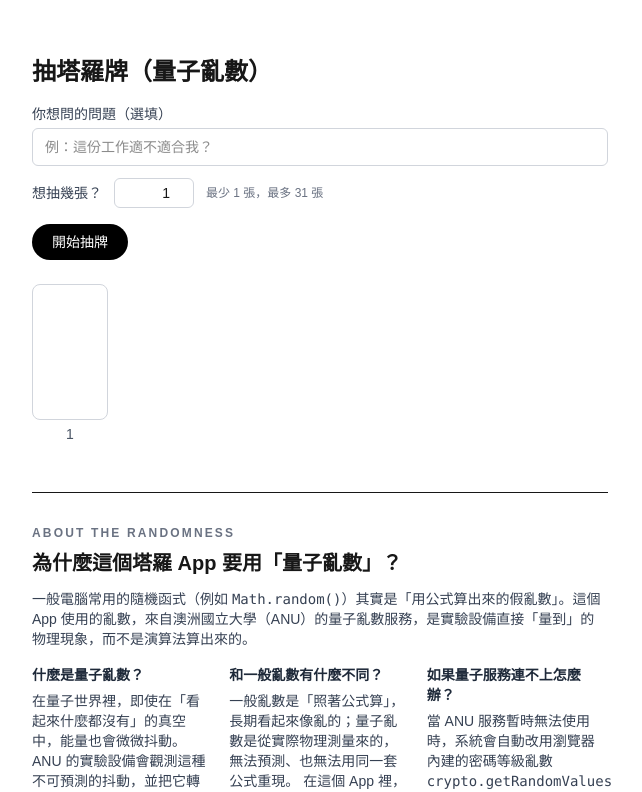
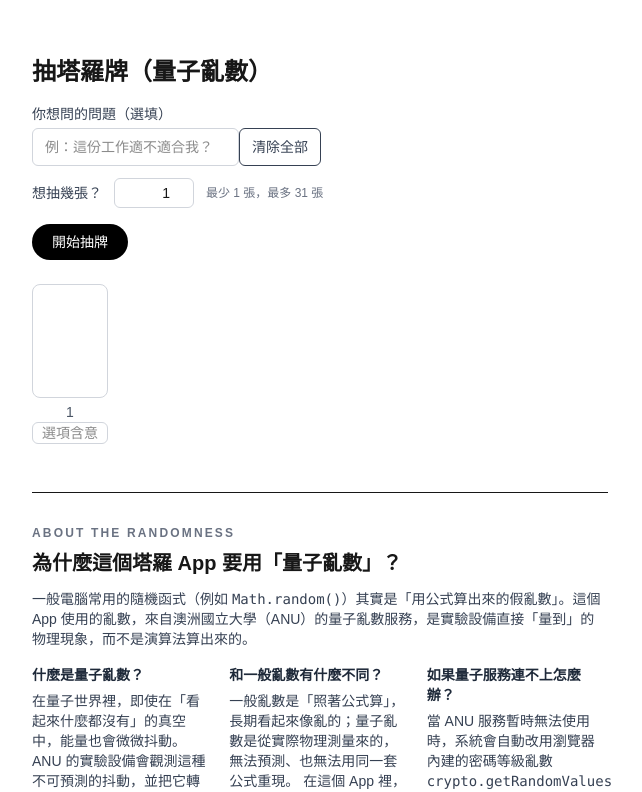
Before and after one commit to CatherineHsuDev/tarot-card-picker, a Next.js app: page / in a window 1280 px wide. Shown: the top 792 px of the page, without its empty margins (320-962 px from the left). Built offline with nearby package versions, Linux system fonts and the light colour scheme.

Commit message:
update option tag display and empty input btn

```diff
--- a/app/page.tsx
+++ b/app/page.tsx
@@ -1,6 +1,6 @@
 "use client";
 
-import { useState, useRef } from "react";
+import { useState, useRef, useEffect } from "react";
 import { SAMPLE_CARDS } from "@/lib/tarot/cards-sample";
 import { createQuantumDeck, drawFromDeck } from "@/lib/tarot/quantumDeck";
 import type { DeckCard } from "@/lib/tarot/types";
@@ -10,9 +10,36 @@ import { splitName } from "@/lib/tarot/splitName";
 export default function HomePage() {
   const [drawn, setDrawn] = useState<DeckCard[] | null>(null);
   const [loading, setLoading] = useState(false);
+  const [question, setQuestion] = useState("");
   const [count, setCount] = useState<number>(1); // ⭐ 使用者想抽幾張
-  // const [question, setQuestion] = useState(""); // ⭐ 使用者輸入的問題（表單用）
+  const [options, setOptions] = useState<string[]>([""]); // ⭐ dynamic options
   const lastDrawTimeRef = useRef<number | null>(null);
+
+  // ⭐ 當 count 改變時，自動調整 options 長度
+  useEffect(() => {
+    if (Number.isNaN(count)) return;
+
+    setOptions((prev) => {
+      const next = [...prev];
+
+      // 延長
+      while (next.length < count) next.push("");
+
+      // 縮短
+      if (next.length > count) next.length = count;
+
+      return next;
+    });
+  }, [count]);
+
+  // ⭐ 處理 options 單欄位變更
+  const handleOptionChange = (index: number, value: string) => {
+    setOptions((prev) => {
+      const next = [...prev];
+      next[index] = value;
+      return next;
+    });
+  };
 
   const handleDraw = async () => {
     const now = Date.now();
@@ -61,6 +88,7 @@ export default function HomePage() {
     setCount(next);
   };
 
+
   // 是否可以按按鈕：正在 loading 或 count 無效時不給按
   const isDrawDisabled = loading || Number.isNaN(count);
 
@@ -77,11 +105,25 @@ export default function HomePage() {
             </label>
             <input
               type="text"
-              // value={question}
-              // onChange={(e) => setQuestion(e.target.value)}
+              value={question}
+              onChange={(e) => setQuestion(e.target.value)}
               placeholder="例：這份工作適不適合我？"
-              className="w-full rounded-md border border-gray-300 px-3 py-2 text-sm focus:outline-none focus:ring-2 focus:ring-black/60"
+              className="flex-1 rounded-md border border-gray-300 px-3 py-2 text-sm focus:outline-none focus:ring-2 focus:ring-black/60"
             />
+
+            {/* ⭐ 清除全部按鈕 */}
+            <button
+              onClick={() => {
+                // ⭐ 清空所有資料
+                setQuestion("");
+                setCount(1);
+                setOptions([""]);
+                setDrawn(null);
+              }}
+              className="px-3 py-2 rounded-md border text-sm text-gray-700 hover:bg-gray-50"
+            >
+              清除全部
+            </button>
           </div>
           {/* 抽幾張的輸入欄位 */}
           <div className="mb-4 flex items-center gap-3">
@@ -124,6 +166,14 @@ export default function HomePage() {
                     className="w-full h-40 border border-gray-300 rounded-lg flex items-center text-gray-400 text-sm"
                   ></div>
                   <span className="mt-1 text-sm text-gray-600">{i + 1}</span>
+                  {/* 選項 input（動態對應 options[i]） */}
+                  <input
+                    type="text"
+                    placeholder="選項含意"
+                    value={options[i] ?? ""}
+                    onChange={(e) => handleOptionChange(i, e.target.value)}
+                    className="w-full rounded-md border border-gray-300 text-sm text-center focus:outline-none focus:ring-2 focus:ring-black/60"
+                  />
                 </div>
               ))}
             </div>
@@ -169,9 +219,15 @@ export default function HomePage() {
                       </div>
 
                       {/* ⭐ 抽出的順序編號 */}
-                      <span className="mt-1 text-sm text-gray-600">
-                        {index + 1}
-                      </span>
+                      {/* index + option */}
+                      <div className="flex flex-col">
+                        <span className="text-sm text-gray-600">
+                          {index + 1}
+                        </span>
+                        <span className="text-wrap text-sm text-gray-600">
+                          {options[index] ?? ""}
+                        </span>
+                      </div>
                     </div>
                   </div>
                 );
```
